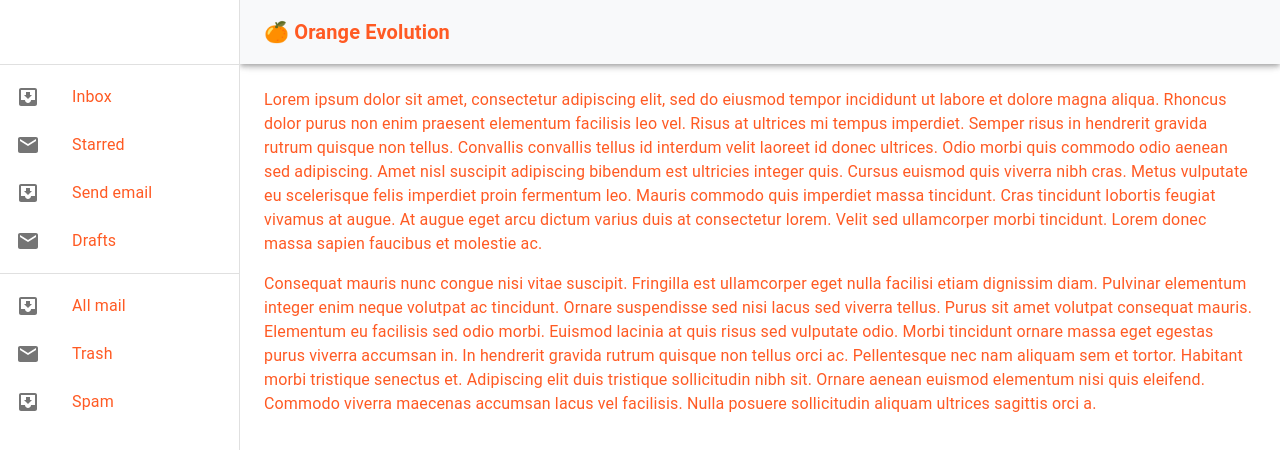
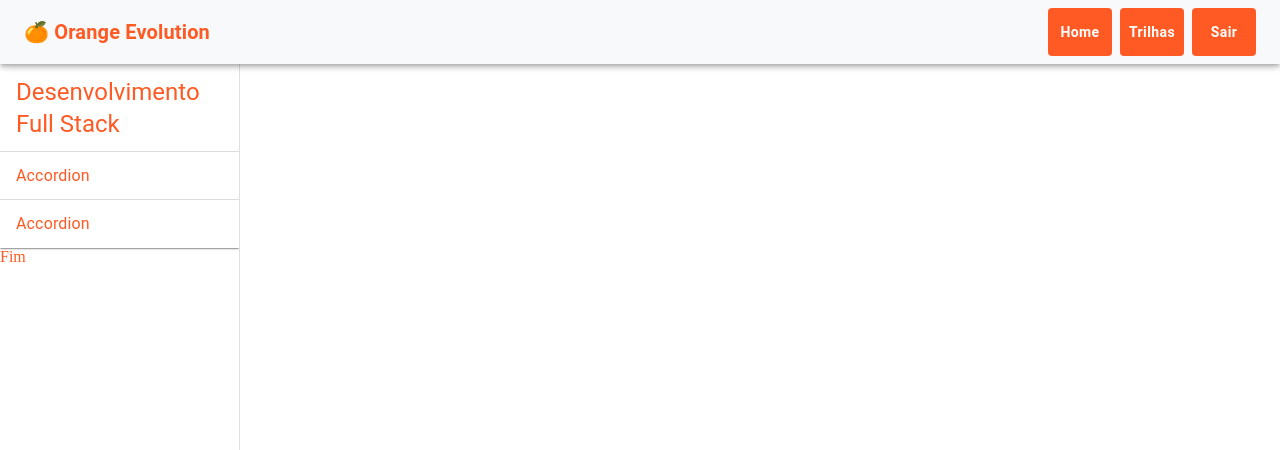
Before and after one commit to squad34-2022/hackathon_squad34_frontend, a React (Vite) app: page /cursos in a window 1280 px wide. Shown: the top 450 px of the page. Built offline with nearby package versions, Linux system fonts and the light colour scheme.

Commit message:
:sparkles: feat: add accordion in courses page

```diff
--- a/src/components/Navbar/Navbar.jsx
+++ b/src/components/Navbar/Navbar.jsx
@@ -10,7 +10,10 @@ import "./navbar.css";
 export default function Navbar() {
   return (
     <Box sx={{ flexGrow: 1 }}>
-      <AppBar position="static">
+      <AppBar
+        position="fixed"
+        sx={{ zIndex: (theme) => theme.zIndex.drawer + 1 }}
+      >
         <Toolbar className="navbar-bg-color">
           <Typography
             className="navbar-h6"
--- a/src/pages/Courses/Course.jsx
+++ b/src/pages/Courses/Course.jsx
@@ -1,201 +1,87 @@
-import * as React from "react";
-import PropTypes from "prop-types";
-import AppBar from "@mui/material/AppBar";
-import Box from "@mui/material/Box";
-import CssBaseline from "@mui/material/CssBaseline";
-import Divider from "@mui/material/Divider";
-import Drawer from "@mui/material/Drawer";
-import IconButton from "@mui/material/IconButton";
-import InboxIcon from "@mui/icons-material/MoveToInbox";
-import List from "@mui/material/List";
-import ListItem from "@mui/material/ListItem";
-import ListItemButton from "@mui/material/ListItemButton";
-import ListItemIcon from "@mui/material/ListItemIcon";
-import ListItemText from "@mui/material/ListItemText";
-import MailIcon from "@mui/icons-material/Mail";
-import MenuIcon from "@mui/icons-material/Menu";
-import Toolbar from "@mui/material/Toolbar";
-import Typography from "@mui/material/Typography";
-
-import "./course.css";
+import {
+  Accordion,
+  AccordionDetails,
+  AccordionSummary,
+  Box,
+  Checkbox,
+  Chip,
+  Drawer,
+  Stack,
+  Toolbar,
+  Typography,
+} from "@mui/material";
+import Navbar from "../../components/Navbar/Navbar";
 
 const drawerWidth = 240;
+const label = { inputProps: { "aria-label": "Checkbox demo" } };
 
-function ResponsiveDrawer(props) {
-  const { window } = props;
-  const [mobileOpen, setMobileOpen] = React.useState(false);
-
-  const handleDrawerToggle = () => {
-    setMobileOpen(!mobileOpen);
-  };
-
+function Courses() {
   const drawer = (
     <div>
-      <Toolbar />
-      <Divider />
-
-      {/* <div>
-        <Accordion>
-          <AccordionSummary
-            expandIcon={<ExpandMoreIcon />}
-            aria-controls="panel1a-content"
-            id="panel1a-header"
-          >
-            <Typography>Accordion 1</Typography>
-          </AccordionSummary>
-          <AccordionDetails>
-            <Typography>
-              Lorem ipsum dolor sit amet, consectetur adipiscing elit.
-              Suspendisse malesuada lacus ex, sit amet blandit leo lobortis
-              eget.
-            </Typography>
-          </AccordionDetails>
-        </Accordion>
-      </div> */}
-
-      <List>
-        {["Inbox", "Starred", "Send email", "Drafts"].map((text, index) => (
-          <ListItem key={text} disablePadding>
-            <ListItemButton>
-              <ListItemIcon>
-                {index % 2 === 0 ? <InboxIcon /> : <MailIcon />}
-              </ListItemIcon>
-              <ListItemText primary={text} />
-            </ListItemButton>
-          </ListItem>
-        ))}
-      </List>
-      <Divider />
-      <List>
-        {["All mail", "Trash", "Spam"].map((text, index) => (
-          <ListItem key={text} disablePadding>
-            <ListItemButton>
-              <ListItemIcon>
-                {index % 2 === 0 ? <InboxIcon /> : <MailIcon />}
-              </ListItemIcon>
-              <ListItemText primary={text} />
-            </ListItemButton>
-          </ListItem>
-        ))}
-      </List>
+      <Toolbar marginTop="10px" />
     </div>
   );
 
-  const container =
-    window !== undefined ? () => window().document.body : undefined;
-
   return (
-    <Box sx={{ display: "flex" }}>
-      <CssBaseline />
-      <AppBar
-        position="fixed"
+    <>
+      <Navbar />
+      <Drawer
         sx={{
-          width: { sm: `calc(100% - ${drawerWidth}px)` },
-          ml: { sm: `${drawerWidth}px` },
-        }}
-      >
-        <Toolbar className="navbar-bg-color">
-          <IconButton
-            color="inherit"
-            aria-label="open drawer"
-            edge="start"
-            onClick={handleDrawerToggle}
-            sx={{ mr: 2, display: { sm: "none" } }}
-          >
-            <MenuIcon />
-          </IconButton>
-          <Typography className="navbar-h6" variant="h6" noWrap component="div">
-            🍊 Orange Evolution
-          </Typography>
-        </Toolbar>
-      </AppBar>
-      <Box
-        component="nav"
-        sx={{ width: { sm: drawerWidth }, flexShrink: { sm: 0 } }}
-        aria-label="mailbox folders"
-      >
-        {/* The implementation can be swapped with js to avoid SEO duplication of links. */}
-        <Drawer
-          container={container}
-          variant="temporary"
-          open={mobileOpen}
-          onClose={handleDrawerToggle}
-          ModalProps={{
-            keepMounted: true, // Better open performance on mobile.
-          }}
-          sx={{
-            display: { xs: "block", sm: "none" },
-            "& .MuiDrawer-paper": {
+          width: drawerWidth,
+          flexShrink: 0,
+          [`& .MuiDrawer-paper`]: {
+            width: drawerWidth,
             boxSizing: "border-box",
-              width: drawerWidth,
           },
         }}
+        open={true}
+        variant="permanent"
       >
         {drawer}
+
+        <Accordion>
+          <AccordionSummary>
+            <Typography variant="h5">Desenvolvimento Full Stack</Typography>
+          </AccordionSummary>
+          <AccordionDetails>
+            <Box display={"flex"} justifyContent={"space-between"}>
+              <Typography>Curso A</Typography>
+              <Checkbox {...label} defaultChecked color="success" />
+            </Box>
+            <Box>
+              <Stack direction="rwo" spacing={1}>
+                <Chip label="Artigo" color="primary" />
+                <Chip label="FCamara" color="primary" />
+              </Stack>
+            </Box>
+          </AccordionDetails>
+          <AccordionDetails>
+            <Box display={"flex"} justifyContent={"space-between"}>
+              <Typography>Curso B</Typography>
+              <Checkbox {...label} defaultChecked color="success" />
+            </Box>
+          </AccordionDetails>
+          <AccordionDetails>
+            <Box display={"flex"} justifyContent={"space-between"}>
+              <Typography>Curso C</Typography>
+              <Checkbox {...label} defaultChecked color="success" />
+            </Box>
+          </AccordionDetails>
+        </Accordion>
+        <Accordion>
+          <AccordionSummary>
+            <Typography>Accordion</Typography>
+          </AccordionSummary>
+        </Accordion>
+        <Accordion>
+          <AccordionSummary>
+            <Typography>Accordion</Typography>
+          </AccordionSummary>
+        </Accordion>
+        <div>Fim</div>
       </Drawer>
-        <Drawer
-          variant="permanent"
-          sx={{
-            display: { xs: "none", sm: "block" },
-            "& .MuiDrawer-paper": {
-              boxSizing: "border-box",
-              width: drawerWidth,
-            },
-          }}
-          open
-        >
-          {drawer}
-        </Drawer>
-      </Box>
-      <Box
-        component="main"
-        sx={{
-          flexGrow: 1,
-          p: 3,
-          width: { sm: `calc(100% - ${drawerWidth}px)` },
-        }}
-      >
-        <Toolbar />
-        <Typography paragraph>
-          Lorem ipsum dolor sit amet, consectetur adipiscing elit, sed do
-          eiusmod tempor incididunt ut labore et dolore magna aliqua. Rhoncus
-          dolor purus non enim praesent elementum facilisis leo vel. Risus at
-          ultrices mi tempus imperdiet. Semper risus in hendrerit gravida rutrum
-          quisque non tellus. Convallis convallis tellus id interdum velit
-          laoreet id donec ultrices. Odio morbi quis commodo odio aenean sed
-          adipiscing. Amet nisl suscipit adipiscing bibendum est ultricies
-          integer quis. Cursus euismod quis viverra nibh cras. Metus vulputate
-          eu scelerisque felis imperdiet proin fermentum leo. Mauris commodo
-          quis imperdiet massa tincidunt. Cras tincidunt lobortis feugiat
-          vivamus at augue. At augue eget arcu dictum varius duis at consectetur
-          lorem. Velit sed ullamcorper morbi tincidunt. Lorem donec massa sapien
-          faucibus et molestie ac.
-        </Typography>
-        <Typography paragraph>
-          Consequat mauris nunc congue nisi vitae suscipit. Fringilla est
-          ullamcorper eget nulla facilisi etiam dignissim diam. Pulvinar
-          elementum integer enim neque volutpat ac tincidunt. Ornare suspendisse
-          sed nisi lacus sed viverra tellus. Purus sit amet volutpat consequat
-          mauris. Elementum eu facilisis sed odio morbi. Euismod lacinia at quis
-          risus sed vulputate odio. Morbi tincidunt ornare massa eget egestas
-          purus viverra accumsan in. In hendrerit gravida rutrum quisque non
-          tellus orci ac. Pellentesque nec nam aliquam sem et tortor. Habitant
-          morbi tristique senectus et. Adipiscing elit duis tristique
-          sollicitudin nibh sit. Ornare aenean euismod elementum nisi quis
-          eleifend. Commodo viverra maecenas accumsan lacus vel facilisis. Nulla
-          posuere sollicitudin aliquam ultrices sagittis orci a.
-        </Typography>
-      </Box>
-    </Box>
+    </>
   );
 }
 
-ResponsiveDrawer.propTypes = {
-  /**
-   * Injected by the documentation to work in an iframe.
-   * You won't need it on your project.
-   */
-  window: PropTypes.func,
-};
-
-export default ResponsiveDrawer;
+export default Courses;
```
Lines whose indentation alone changed are shown as unchanged.
